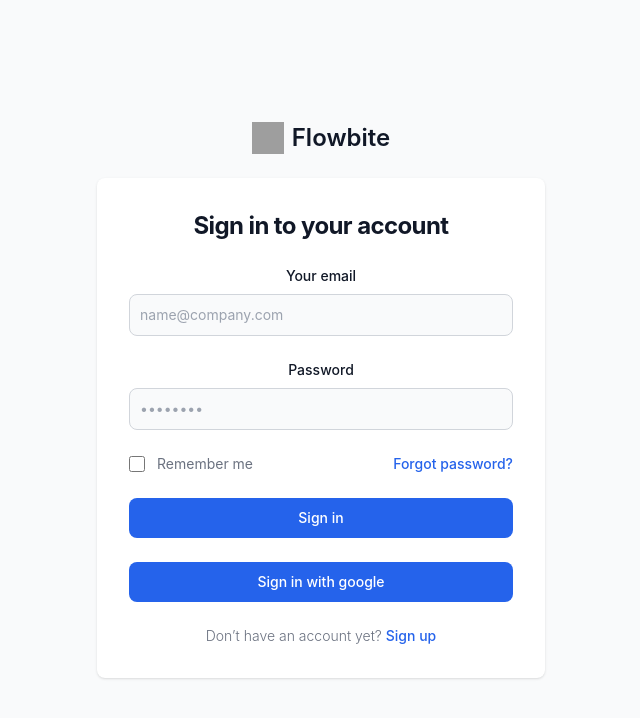
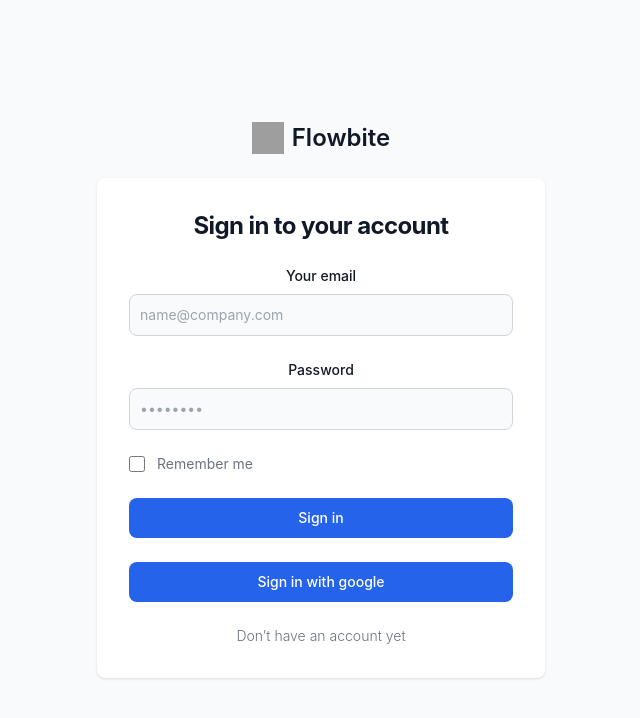
Before and after one commit to dilshodsherzodovich/gogleauth, a React (Create React App) app: page / in a window 1280 px wide. Shown: the top 718 px of the page, without its empty margins (319-959 px from the left). Built offline with nearby package versions, Linux system fonts and the light colour scheme; grey boxes are pictures that could not be loaded.

Commit message:
redirects removed

```diff
--- a/src/components/Login/Login.js
+++ b/src/components/Login/Login.js
@@ -2,17 +2,14 @@
   return (
     <section class="bg-gray-50 dark:bg-gray-900">
       <div class="flex flex-col items-center justify-center px-6 py-8 mx-auto md:h-screen lg:py-0">
-        <a
-          href="!#"
-          class="flex items-center mb-6 text-2xl font-semibold text-gray-900 dark:text-white"
-        >
+        <span class="flex items-center mb-6 text-2xl font-semibold text-gray-900 dark:text-white">
           <img
             class="w-8 h-8 mr-2"
             src="https://flowbite.s3.amazonaws.com/blocks/marketing-ui/logo.svg"
             alt="logo"
           />
           Flowbite
-        </a>
+        </span>
         <div class="w-full bg-white rounded-lg shadow dark:border md:mt-0 sm:max-w-md xl:p-0 dark:bg-gray-800 dark:border-gray-700">
           <div class="p-6 space-y-4 md:space-y-6 sm:p-8">
             <h1 class="text-xl font-bold leading-tight tracking-tight text-gray-900 md:text-2xl dark:text-white">
@@ -28,7 +25,6 @@
                 </label>
                 <input
                   type="email"
-                  name="email"
                   id="email"
                   class="bg-gray-50 border border-gray-300 text-gray-900 sm:text-sm rounded-lg focus:ring-primary-600 focus:border-primary-600 block w-full p-2.5 dark:bg-gray-700 dark:border-gray-600 dark:placeholder-gray-400 dark:text-white dark:focus:ring-blue-500 dark:focus:border-blue-500"
                   placeholder="name@company.com"
@@ -44,7 +40,6 @@
                 </label>
                 <input
                   type="password"
-                  name="password"
                   id="password"
                   placeholder="••••••••"
                   class="bg-gray-50 border border-gray-300 text-gray-900 sm:text-sm rounded-lg focus:ring-primary-600 focus:border-primary-600 block w-full p-2.5 dark:bg-gray-700 dark:border-gray-600 dark:placeholder-gray-400 dark:text-white dark:focus:ring-blue-500 dark:focus:border-blue-500"
@@ -71,18 +66,13 @@
                     </label>
                   </div>
                 </div>
-                <a
-                  href="!#"
-                  class="text-sm font-medium text-primary-600 hover:underline dark:text-primary-500"
-                >
-                  Forgot password?
-                </a>
               </div>
               <button class="w-full text-white bg-primary-600 hover:bg-primary-700 focus:ring-4 focus:outline-none focus:ring-primary-300 font-medium rounded-lg text-sm px-5 py-2.5 text-center dark:bg-primary-600 dark:hover:bg-primary-700 dark:focus:ring-primary-800">
                 Sign in
               </button>
               <button
-                onClick={() => {
+                onClick={(e) => {
+                  e.preventDefault();
                   handleClick();
                 }}
                 class="w-full text-white bg-primary-600 hover:bg-primary-700 focus:ring-4 focus:outline-none focus:ring-primary-300 font-medium rounded-lg text-sm px-5 py-2.5 text-center dark:bg-primary-600 dark:hover:bg-primary-700 dark:focus:ring-primary-800"
@@ -90,13 +80,7 @@
                 Sign in with google
               </button>
               <p class="text-sm font-light text-gray-500 dark:text-gray-400">
-                Don’t have an account yet?{" "}
-                <a
-                  href="!#"
-                  class="font-medium text-primary-600 hover:underline dark:text-primary-500"
-                >
-                  Sign up
-                </a>
+                Don’t have an account yet
               </p>
             </div>
           </div>
```
